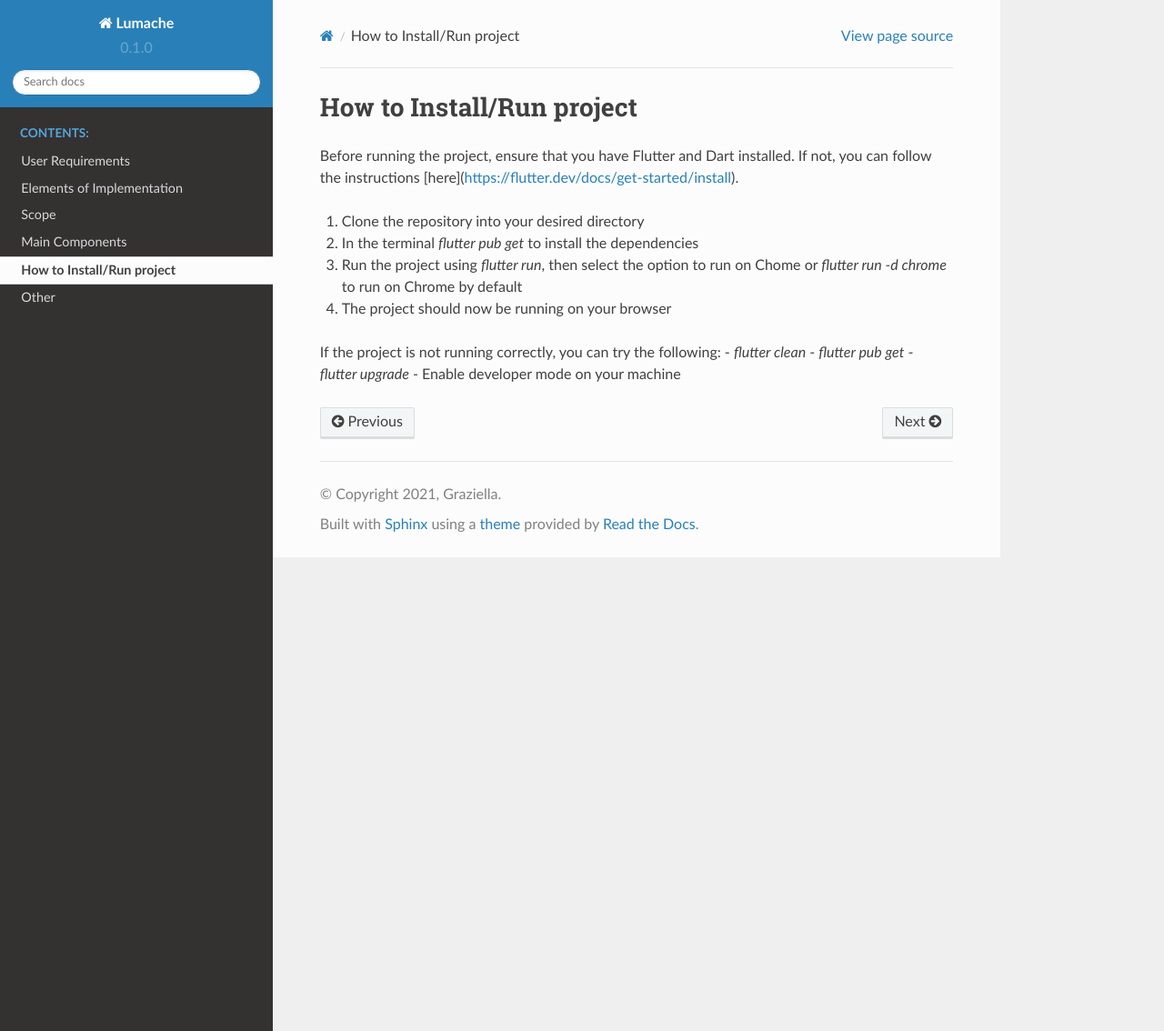
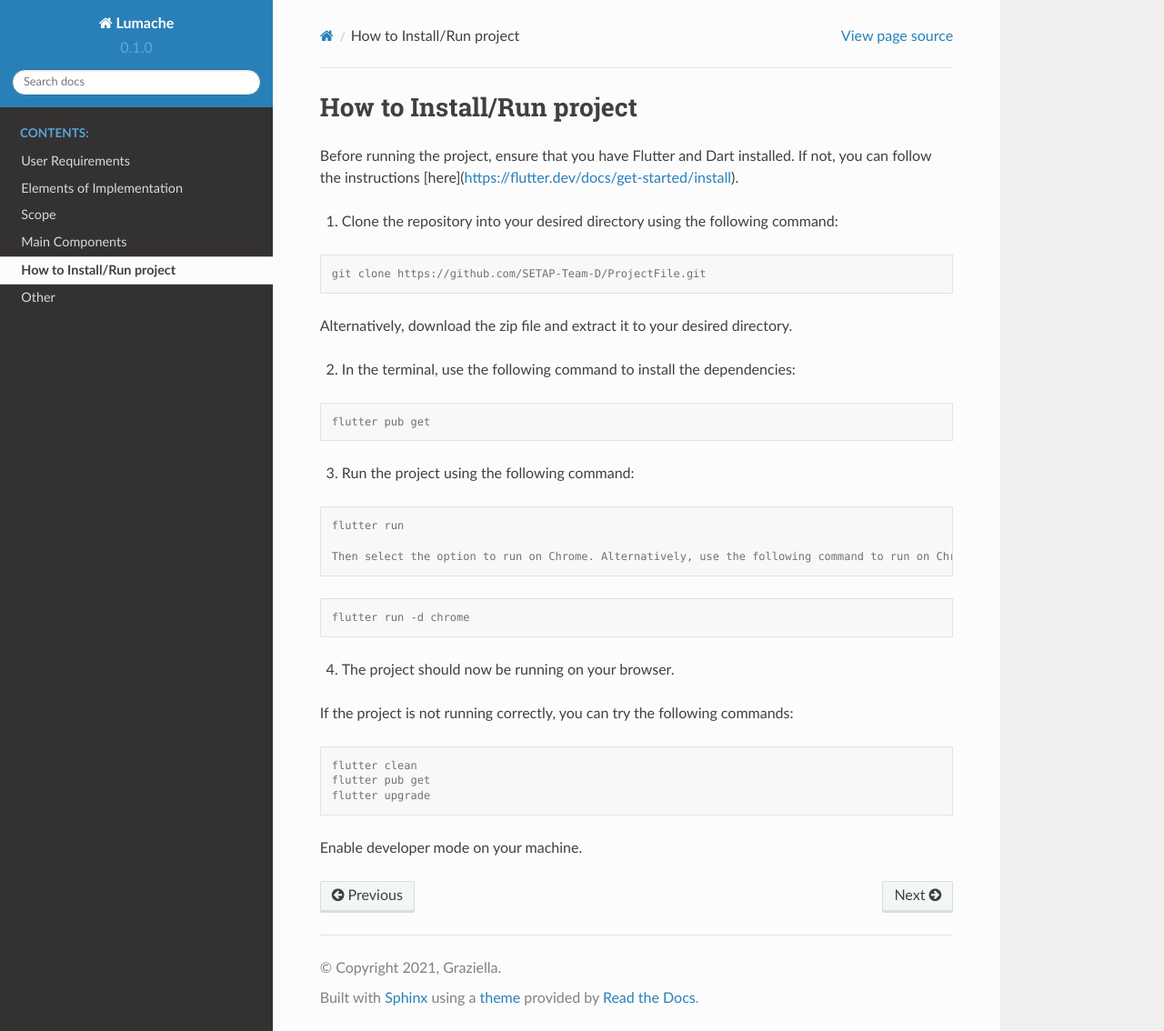
Before and after one commit to tommclark/setap-documentation, a Sphinx documentation site: the page built from docs/source/howtoinstall.rst, in a window 1280 px wide and 1134 px high. Shown: the whole window at 91% size. Built offline with Sphinx 7.4.7 and the Read the Docs theme 2.0.0, drawn with Linux system fonts in a browser that asks for light colours.

Commit message:
how to install

```diff
--- a/docs/source/howtoinstall.rst
+++ b/docs/source/howtoinstall.rst
@@ -3,14 +3,40 @@ How to Install/Run project
 
 Before running the project, ensure that you have Flutter and Dart installed. If not, you can follow the instructions [here](https://flutter.dev/docs/get-started/install).
 
-1. Clone the repository into your desired directory
-2. In the terminal `flutter pub get` to install the dependencies
-3. Run the project using `flutter run`, then select the option to run on Chome or `flutter run -d chrome` to run on Chrome by default
-4. The project should now be running on your browser
+1. Clone the repository into your desired directory using the following command:
 
+.. code-block:: console
 
-If the project is not running correctly, you can try the following:
-- `flutter clean`
-- `flutter pub get`
-- `flutter upgrade`
-- Enable developer mode on your machine
+    git clone https://github.com/SETAP-Team-D/ProjectFile.git
+
+Alternatively, download the zip file and extract it to your desired directory.
+
+2. In the terminal, use the following command to install the dependencies:
+
+.. code-block:: console
+
+    flutter pub get
+
+3. Run the project using the following command:
+
+.. code-block:: console
+
+    flutter run
+
+    Then select the option to run on Chrome. Alternatively, use the following command to run on Chrome by default:
+
+.. code-block:: console
+
+    flutter run -d chrome
+
+4. The project should now be running on your browser.
+
+If the project is not running correctly, you can try the following commands:
+
+.. code-block:: console
+
+    flutter clean
+    flutter pub get
+    flutter upgrade
+
+Enable developer mode on your machine.
```
